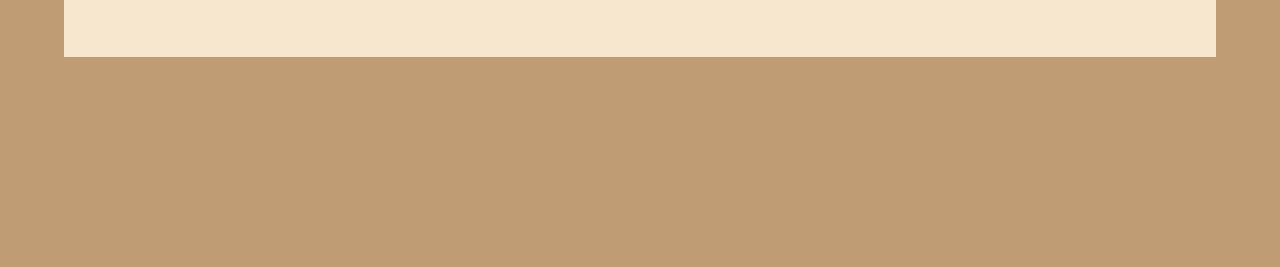
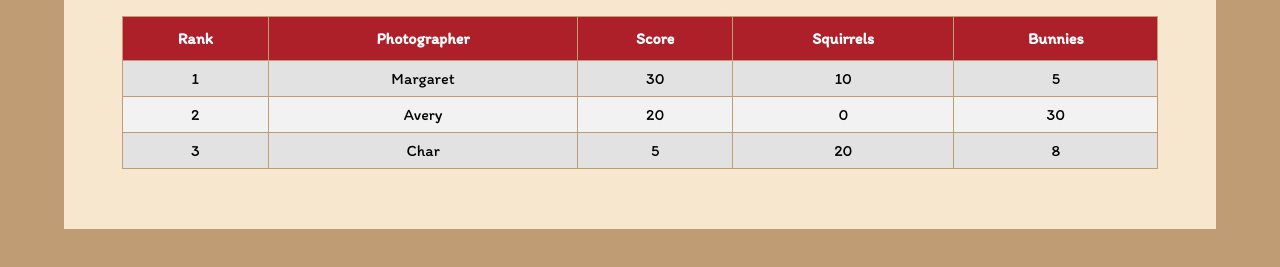
Before and after one commit to AveryS00/Squirrel-Bunny-Seekers, a plain HTML site: page html/leaderboard.html in a window 1280 px wide. Shown: the part 191-458 px from the top of the page. Drawn offline with Linux system fonts and the light colour scheme.

Commit message:
Made leaderboard

```diff
--- a/html/leaderboard.html
+++ b/html/leaderboard.html
@@ -5,6 +5,30 @@
         <meta http-equiv="X-UA-Compatible" content="IE=edge,chrome=1">
         <title>WPI Squirrel and Bunny Spotter</title>
 		<script type="text/javascript">
+
+		function generateLeaderboard() {
+			var users = [{user: "Avery", squirrels: 0, bunnies: 30, score: 20},
+			{user: "Margaret", squirrels: 10, bunnies: 5, score: 30},
+			{user: "Char", squirrels: 20, bunnies: 8, score: 5}];
+			var table = document.getElementById("leaderboard_body");
+			users = users.sort((a, b) => b.score - a.score);
+
+			for(var i=0; i<users.length; i++) {
+				var row = table.insertRow();
+				var cell1 = row.insertCell(0);
+				var cell2 = row.insertCell(1);
+				var cell3 = row.insertCell(2);
+				var cell4 = row.insertCell(3);
+				var cell5 = row.insertCell(4);
+
+				cell1.innerHTML = i+1;
+				cell2.innerHTML = users[i].user;
+				cell3.innerHTML = users[i].score;
+				cell4.innerHTML = users[i].squirrels;
+				cell5.innerHTML = users[i].bunnies;
+			}
+		}
+
 		function setupNav() {
 			document.getElementById("siteTitle").onclick = function () {
 				location.href = "index.html";
@@ -13,6 +37,7 @@
 
 		function load() {
 			setupNav();
+			generateLeaderboard();
 		}
         </script>
 		<link rel="preconnect" href="https://fonts.googleapis.com">
@@ -29,6 +54,19 @@
 			</ul>
 		<div id="container">
 			<h1 style="font-size: 40px;">Leaderboard</h1>
+			<br>
+			<table id="leaderboard">
+				<thead>
+					<tr>
+						<th>Rank</th>
+						<th>Photographer</th>
+						<th>Score</th>
+						<th>Squirrels</th>
+						<th>Bunnies</th>
+					</tr>
+				</thead>
+				<tbody id="leaderboard_body"></tbody>
+			</table>
 		</div>
     </body>
 </html>
--- a/html/main.css
+++ b/html/main.css
@@ -50,7 +50,7 @@ body {
 }
 
 #button_text {
-    width: 50%;
+    width: 60%;
     display: inline-block;
     font-size: 20px;
     margin-right: 60px;
@@ -114,6 +114,35 @@ li a:hover:not(.active) {
     align-items: center;
 }
 
+#leaderboard {
+    width:90%;
+    border-collapse: collapse;
+    margin-left: auto;
+    margin-right: auto;
+    border-color: var(--camel);
+}
+
+#leaderboard td, #leaderboard th {
+    border: 1px solid var(--camel);
+    padding: 8px;
+    text-align: center;
+}
+
+#leaderboard tr:nth-child(even){
+    background-color: #f2f2f2;
+}
+
+#leaderboard tr:nth-child(odd){
+    background-color: rgb(226, 226, 226);
+}
+
+#leaderboard th {
+    padding-top: 12px;
+    padding-bottom: 12px;
+    background-color: var(--upsdell-red);
+    color: white;
+}
+
 @media only screen and (max-width: 600px) {
     #button_text {
         width: 90%;
```
Also changed, not shown: html/index.html (+1 -1 lines).
